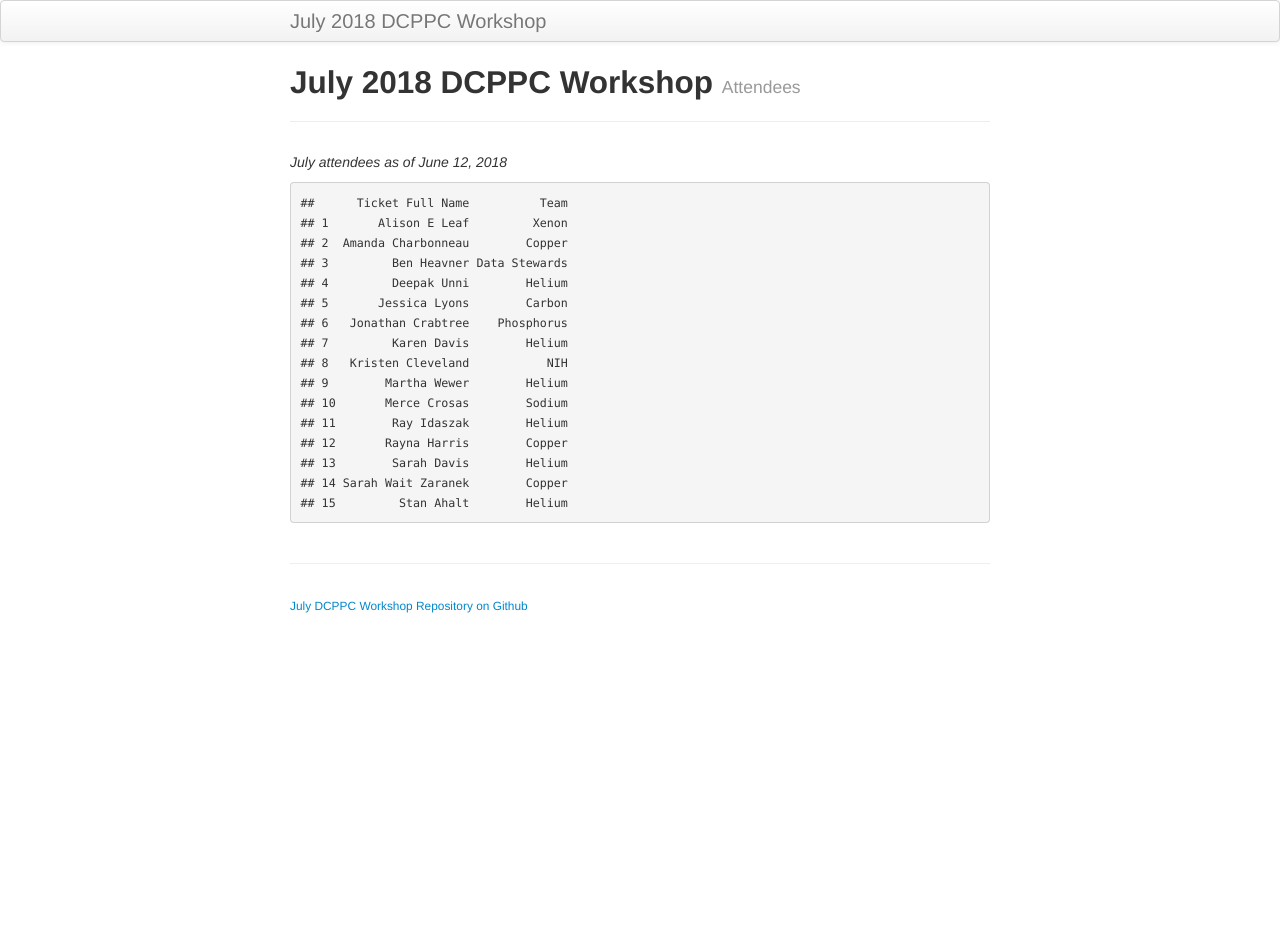
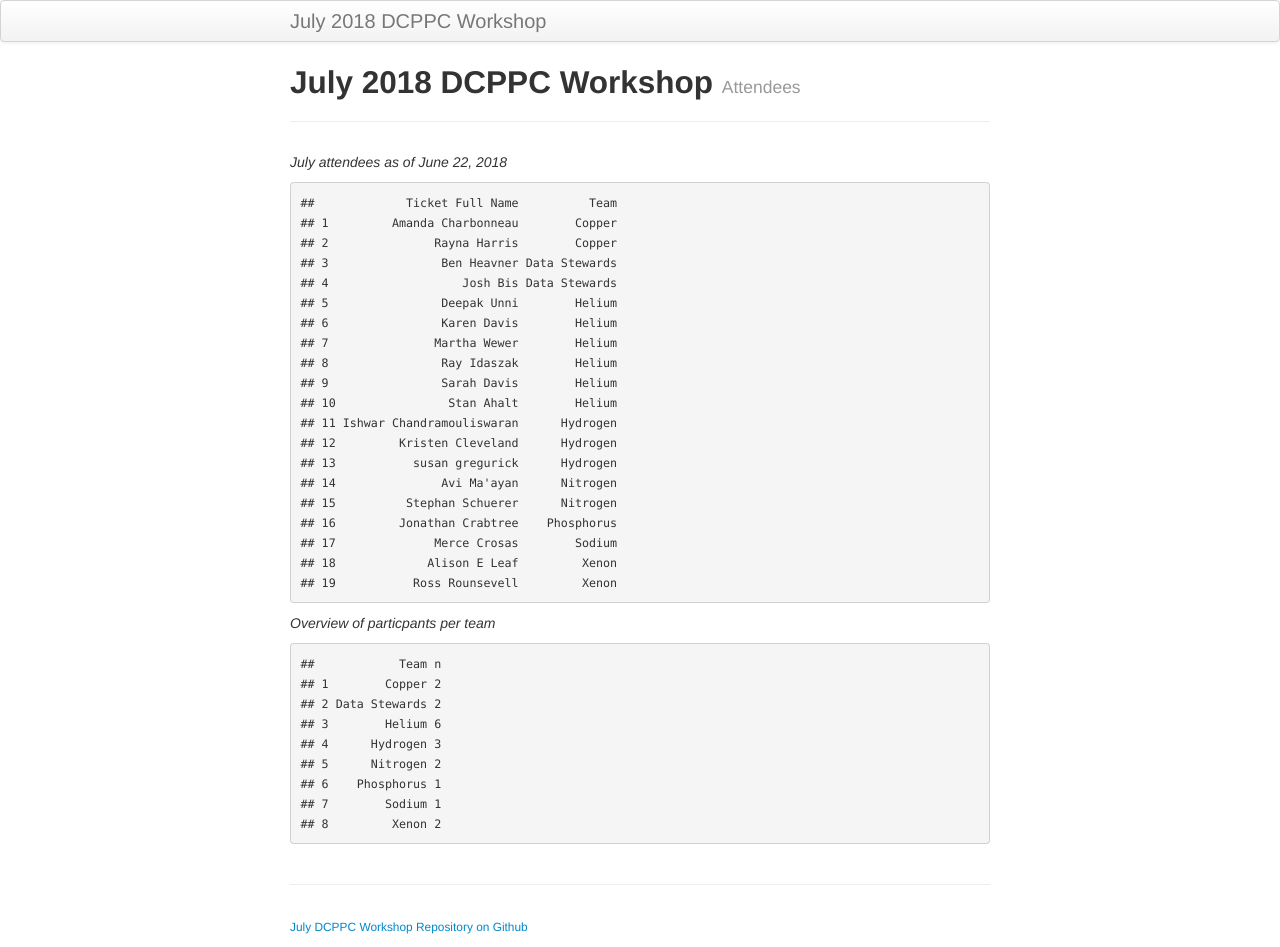
Before and after one commit to dcppc/2018-july-workshop, a Jekyll site: the page built from docs/attendees.md, in a window 1280 px wide. Built offline with Jekyll 4.4.1, drawn with Linux system fonts in a browser that asks for light colours; before the commit the page ends 900 px from its top, so only the background shows below that.

Commit message:
updated attendees

```diff
--- a/docs/attendees.md
+++ b/docs/attendees.md
@@ -4,21 +4,39 @@ title: July 2018 DCPPC Workshop
 tagline: Attendees
 ---
 
-_July attendees as of June 12, 2018_
+_July attendees as of June 22, 2018_
 
-    ##      Ticket Full Name          Team
-    ## 1       Alison E Leaf         Xenon
-    ## 2  Amanda Charbonneau        Copper
-    ## 3         Ben Heavner Data Stewards
-    ## 4         Deepak Unni        Helium
-    ## 5       Jessica Lyons        Carbon
-    ## 6   Jonathan Crabtree    Phosphorus
-    ## 7         Karen Davis        Helium
-    ## 8   Kristen Cleveland           NIH
-    ## 9        Martha Wewer        Helium
-    ## 10       Merce Crosas        Sodium
-    ## 11        Ray Idaszak        Helium
-    ## 12       Rayna Harris        Copper
-    ## 13        Sarah Davis        Helium
-    ## 14 Sarah Wait Zaranek        Copper
-    ## 15         Stan Ahalt        Helium
+
+    ##             Ticket Full Name          Team
+    ## 1         Amanda Charbonneau        Copper
+    ## 2               Rayna Harris        Copper
+    ## 3                Ben Heavner Data Stewards
+    ## 4                   Josh Bis Data Stewards
+    ## 5                Deepak Unni        Helium
+    ## 6                Karen Davis        Helium
+    ## 7               Martha Wewer        Helium
+    ## 8                Ray Idaszak        Helium
+    ## 9                Sarah Davis        Helium
+    ## 10                Stan Ahalt        Helium
+    ## 11 Ishwar Chandramouliswaran      Hydrogen
+    ## 12         Kristen Cleveland      Hydrogen
+    ## 13           susan gregurick      Hydrogen
+    ## 14               Avi Ma'ayan      Nitrogen
+    ## 15          Stephan Schuerer      Nitrogen
+    ## 16         Jonathan Crabtree    Phosphorus
+    ## 17              Merce Crosas        Sodium
+    ## 18             Alison E Leaf         Xenon
+    ## 19           Ross Rounsevell         Xenon
+
+
+_Overview of particpants per team_
+
+    ##            Team n
+    ## 1        Copper 2
+    ## 2 Data Stewards 2
+    ## 3        Helium 6
+    ## 4      Hydrogen 3
+    ## 5      Nitrogen 2
+    ## 6    Phosphorus 1
+    ## 7        Sodium 1
+    ## 8         Xenon 2
```
